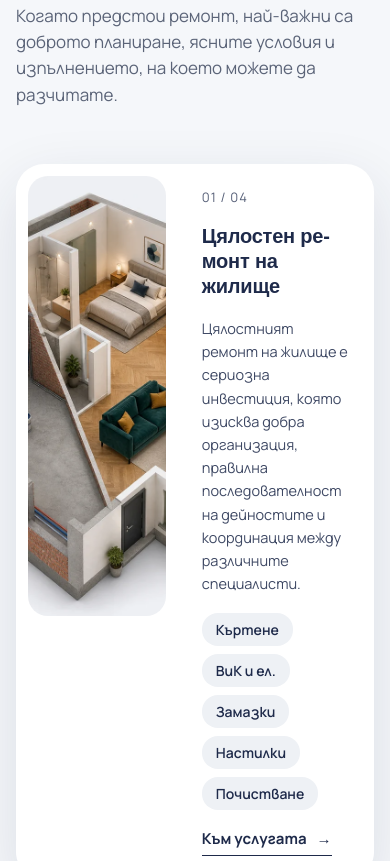
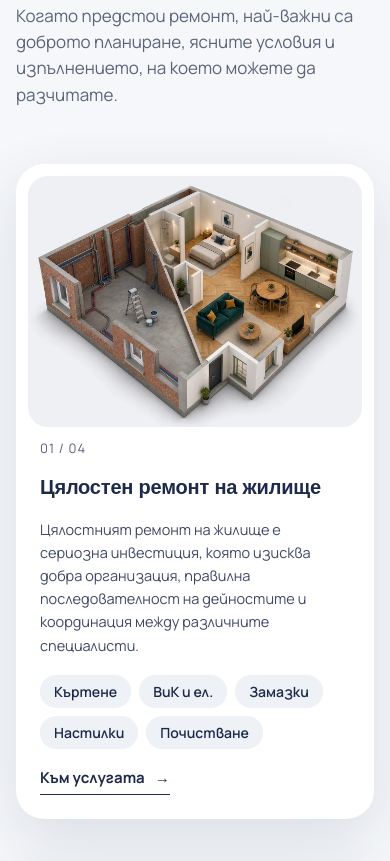
Before and after one commit to victormovdesign-jpg/remont-studio, a plain HTML site: page index.html in a window 390 px wide. Shown: the part 3258-4119 px from the top of the page. Drawn offline with Linux system fonts and the light colour scheme; a web font is replaced by a local one.

Commit message:
Services cards: picture on top, text below on tablet and mobile
Below 1200px the stacked service cards switch to one column with a 4:3
image (max 440px tall) above the text. Desktop keeps text | image.

Co-Authored-By: Claude Opus 5.5 <noreply@anthropic.com>

```diff
--- a/styles.css
+++ b/styles.css
@@ -372,7 +372,8 @@ a:focus-visible, button:focus-visible, [tabindex]:focus-visible { outline: 3px s
   .lbl { font-size: 14.5px; }
   .tl { font-size: 15px; }
 
-  .stc-img { order: -1; max-height: 440px; }
+  .stc-in { grid-template-columns: 1fr; gap: 0; min-height: 0; } /* picture on top, text below */
+  .stc-img { order: -1; height: auto; min-height: 0; max-height: 440px; aspect-ratio: 4 / 3; }
   .stc-t { font-size: 20px; line-height: 1.25; }
   .stc-p { font-size: 14.5px; }
   .stc-tags li { font-size: 14px; }
```
